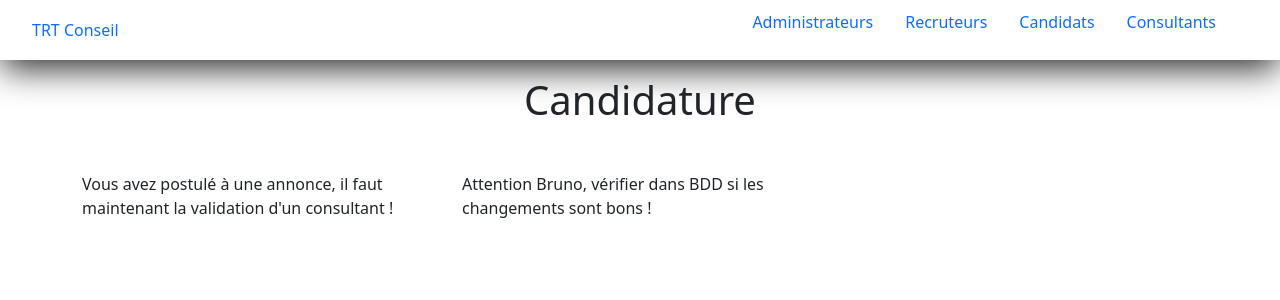
After one commit to Brunod32/eva_back_trtconseil, a Symfony app: template templates/job_offer/candidateApply.html.twig in a window 1280 px wide. The commit adds this page. Shown: the top 300 px of the page. Run offline with Twig, Linux system fonts and the light colour scheme; the template is opened without the code that fills it, so the values that code supplies are empty; some libraries are stand-ins or nearby versions.

Commit message:
Add route for candidate apply

```diff
--- a/src/Controller/ConsultantWorkingpageController.php
+++ b/src/Controller/ConsultantWorkingpageController.php
@@ -33,7 +33,7 @@ class ConsultantWorkingpageController extends AbstractController
 
 
     #[Route('/consultant/workingpagevalidation/{id}', name: 'app_consultant_workingpage_validation')]
-    public function validate(int $id, EntityManagerInterface $entityManager, ManagerRegistry $doctrine, Candidate $candidate): Response
+    public function validate(int $id, EntityManagerInterface $entityManager, ManagerRegistry $doctrine): Response
     {
         $em = $doctrine->getRepository(Candidate::class);
         $candidate = $em->find($id);
--- /dev/null
+++ b/templates/job_offer/candidateApply.html.twig
@@ -0,0 +1,30 @@
+{% extends 'base.html.twig' %}
+
+{% block title %}Candidature{% endblock %}
+
+{% block body %}
+    {{ include('_navbar.html.twig') }}
+
+    {# Alert message after joboffer creation #}
+    {% for message in app.flashes('success') %}
+        <div class="alert alert-success text-center mt-5">
+            {{ message }}
+        </div>
+    {% endfor %}
+
+    <section class="container">
+        <div class="row">
+            <div class="col-lg-12">
+                <h1 class="page-header text-center mb-5 mt-3">Candidature</h1>
+            </div>
+        </div>
+    </section>
+
+    <section class="container">
+        <div class="row row-cols-1 row-cols-md-2 row-cols-lg-3">
+            <p>Vous avez postulé à une annonce, il faut maintenant la validation d'un consultant !</p>
+            <p>Attention Bruno, vérifier dans BDD si les changements sont bons !</p>
+        </div>
+    </section>
+
+{% endblock %}
```
Also changed, not shown: src/Controller/JobOfferController.php (+41 -0 lines), templates/job_offer/index.html.twig (+9 -4 lines).
